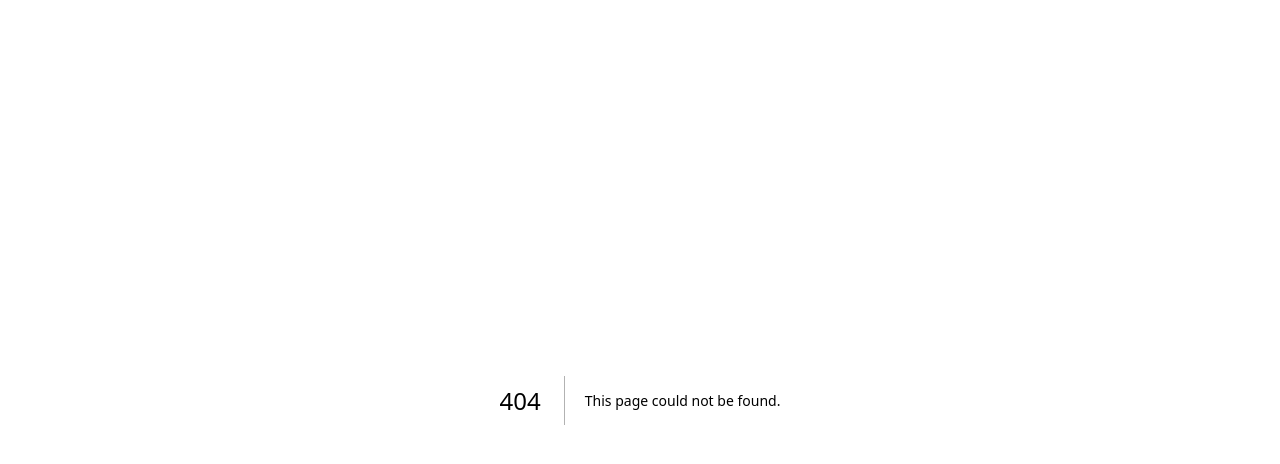
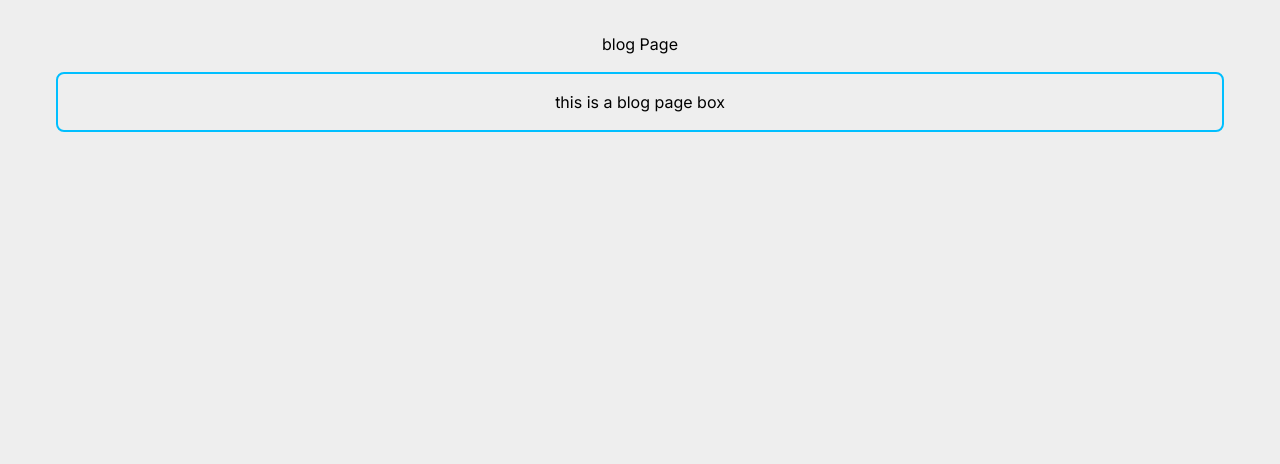
Before and after one commit to Robert-J-WANG/next_basic, a Next.js app: page /blog in a window 1280 px wide. Before the commit this address had no page. Shown: the top 464 px of the page. Built offline with nearby package versions, Linux system fonts and the light colour scheme.

Commit message:
01-初体验

```diff
--- /dev/null
+++ b/app/about/page.tsx
@@ -0,0 +1,8 @@
+export default function page() {
+  return (
+    <div className="container">
+      <h1>About Page</h1>
+      <div className="box">this is a about page box</div>
+    </div>
+  );
+}
--- /dev/null
+++ b/app/blog/firstBlog/page.tsx
@@ -0,0 +1,5 @@
+import React from "react";
+
+export default function page() {
+  return <div>this is the 1 blog</div>;
+}
--- /dev/null
+++ b/app/blog/page.tsx
@@ -0,0 +1,10 @@
+import React from "react";
+
+export default function page() {
+  return (
+    <div className="container">
+      <h1>blog Page</h1>
+      <div className="box">this is a blog page box</div>
+    </div>
+  );
+}
--- /dev/null
+++ b/app/blog/secondBlog/page.tsx
@@ -0,0 +1,5 @@
+import React from "react";
+
+export default function page() {
+  return <div>this is the 2 blog</div>;
+}
--- a/app/globals.css
+++ b/app/globals.css
@@ -2,26 +2,48 @@
 @tailwind components;
 @tailwind utilities;
 
-:root {
-  --foreground-rgb: 0, 0, 0;
-  --background-start-rgb: 214, 219, 220;
-  --background-end-rgb: 255, 255, 255;
+
+body{
+  background-color: #eee;
+}
+.container {
+  max-width: 1200px;
+  padding: 1rem;
+  margin: 0 auto;
 }
 
-@media (prefers-color-scheme: dark) {
-  :root {
-    --foreground-rgb: 255, 255, 255;
-    --background-start-rgb: 0, 0, 0;
-    --background-end-rgb: 0, 0, 0;
-  }
+.container > div {
+  display: flex;
+  justify-content: space-evenly;
+  align-items: stretch;
+  margin: 1rem 0;
+  gap: 1rem;
 }
 
-body {
-  color: rgb(var(--foreground-rgb));
-  background: linear-gradient(
-      to bottom,
-      transparent,
-      rgb(var(--background-end-rgb))
-    )
-    rgb(var(--background-start-rgb));
+.container > h1{
+  text-align: center;
+  margin: 1rem 0;
 }
+
+.box{
+  flex-grow: 1;
+  padding: 1rem;
+  border-radius: 0.5rem;
+  border: 2px solid deepskyblue;
+}
+
+button{
+  padding: 0.5rem;
+  border-radius: 0.5rem;
+  border: none;
+  background-color: mediumseagreen;
+  color: white;
+  font-size: 1rem;
+  cursor: pointer;
+  margin: 0.5rem;
+}
+
+
+button:hover{
+  background-color: darkgreen;
+}
--- a/app/page.tsx
+++ b/app/page.tsx
@@ -1,113 +1,10 @@
-import Image from 'next/image'
+import Image from "next/image";
 
 export default function Home() {
   return (
-    <main className="flex min-h-screen flex-col items-center justify-between p-24">
-      <div className="z-10 max-w-5xl w-full items-center justify-between font-mono text-sm lg:flex">
-        <p className="fixed left-0 top-0 flex w-full justify-center border-b border-gray-300 bg-gradient-to-b from-zinc-200 pb-6 pt-8 backdrop-blur-2xl dark:border-neutral-800 dark:bg-zinc-800/30 dark:from-inherit lg:static lg:w-auto  lg:rounded-xl lg:border lg:bg-gray-200 lg:p-4 lg:dark:bg-zinc-800/30">
-          Get started by editing&nbsp;
-          <code className="font-mono font-bold">app/page.tsx</code>
-        </p>
-        <div className="fixed bottom-0 left-0 flex h-48 w-full items-end justify-center bg-gradient-to-t from-white via-white dark:from-black dark:via-black lg:static lg:h-auto lg:w-auto lg:bg-none">
-          <a
-            className="pointer-events-none flex place-items-center gap-2 p-8 lg:pointer-events-auto lg:p-0"
-            href="https://vercel.com?utm_source=create-next-app&utm_medium=appdir-template&utm_campaign=create-next-app"
-            target="_blank"
-            rel="noopener noreferrer"
-          >
-            By{' '}
-            <Image
-              src="/vercel.svg"
-              alt="Vercel Logo"
-              className="dark:invert"
-              width={100}
-              height={24}
-              priority
-            />
-          </a>
-        </div>
-      </div>
-
-      <div className="relative flex place-items-center before:absolute before:h-[300px] before:w-[480px] before:-translate-x-1/2 before:rounded-full before:bg-gradient-radial before:from-white before:to-transparent before:blur-2xl before:content-[''] after:absolute after:-z-20 after:h-[180px] after:w-[240px] after:translate-x-1/3 after:bg-gradient-conic after:from-sky-200 after:via-blue-200 after:blur-2xl after:content-[''] before:dark:bg-gradient-to-br before:dark:from-transparent before:dark:to-blue-700 before:dark:opacity-10 after:dark:from-sky-900 after:dark:via-[#0141ff] after:dark:opacity-40 before:lg:h-[360px] z-[-1]">
-        <Image
-          className="relative dark:drop-shadow-[0_0_0.3rem_#ffffff70] dark:invert"
-          src="/next.svg"
-          alt="Next.js Logo"
-          width={180}
-          height={37}
-          priority
-        />
-      </div>
-
-      <div className="mb-32 grid text-center lg:max-w-5xl lg:w-full lg:mb-0 lg:grid-cols-4 lg:text-left">
-        <a
-          href="https://nextjs.org/docs?utm_source=create-next-app&utm_medium=appdir-template&utm_campaign=create-next-app"
-          className="group rounded-lg border border-transparent px-5 py-4 transition-colors hover:border-gray-300 hover:bg-gray-100 hover:dark:border-neutral-700 hover:dark:bg-neutral-800/30"
-          target="_blank"
-          rel="noopener noreferrer"
-        >
-          <h2 className={`mb-3 text-2xl font-semibold`}>
-            Docs{' '}
-            <span className="inline-block transition-transform group-hover:translate-x-1 motion-reduce:transform-none">
-              -&gt;
-            </span>
-          </h2>
-          <p className={`m-0 max-w-[30ch] text-sm opacity-50`}>
-            Find in-depth information about Next.js features and API.
-          </p>
-        </a>
-
-        <a
-          href="https://nextjs.org/learn?utm_source=create-next-app&utm_medium=appdir-template-tw&utm_campaign=create-next-app"
-          className="group rounded-lg border border-transparent px-5 py-4 transition-colors hover:border-gray-300 hover:bg-gray-100 hover:dark:border-neutral-700 hover:dark:bg-neutral-800/30"
-          target="_blank"
-          rel="noopener noreferrer"
-        >
-          <h2 className={`mb-3 text-2xl font-semibold`}>
-            Learn{' '}
-            <span className="inline-block transition-transform group-hover:translate-x-1 motion-reduce:transform-none">
-              -&gt;
-            </span>
-          </h2>
-          <p className={`m-0 max-w-[30ch] text-sm opacity-50`}>
-            Learn about Next.js in an interactive course with&nbsp;quizzes!
-          </p>
-        </a>
-
-        <a
-          href="https://vercel.com/templates?framework=next.js&utm_source=create-next-app&utm_medium=appdir-template&utm_campaign=create-next-app"
-          className="group rounded-lg border border-transparent px-5 py-4 transition-colors hover:border-gray-300 hover:bg-gray-100 hover:dark:border-neutral-700 hover:dark:bg-neutral-800/30"
-          target="_blank"
-          rel="noopener noreferrer"
-        >
-          <h2 className={`mb-3 text-2xl font-semibold`}>
-            Templates{' '}
-            <span className="inline-block transition-transform group-hover:translate-x-1 motion-reduce:transform-none">
-              -&gt;
-            </span>
-          </h2>
-          <p className={`m-0 max-w-[30ch] text-sm opacity-50`}>
-            Explore the Next.js 13 playground.
-          </p>
-        </a>
-
-        <a
-          href="https://vercel.com/new?utm_source=create-next-app&utm_medium=appdir-template&utm_campaign=create-next-app"
-          className="group rounded-lg border border-transparent px-5 py-4 transition-colors hover:border-gray-300 hover:bg-gray-100 hover:dark:border-neutral-700 hover:dark:bg-neutral-800/30"
-          target="_blank"
-          rel="noopener noreferrer"
-        >
-          <h2 className={`mb-3 text-2xl font-semibold`}>
-            Deploy{' '}
-            <span className="inline-block transition-transform group-hover:translate-x-1 motion-reduce:transform-none">
-              -&gt;
-            </span>
-          </h2>
-          <p className={`m-0 max-w-[30ch] text-sm opacity-50`}>
-            Instantly deploy your Next.js site to a shareable URL with Vercel.
-          </p>
-        </a>
-      </div>
-    </main>
-  )
+    <div className="container">
+      <h1>Welcome Home</h1>
+      <div className="box">this is a home page box</div>
+    </div>
+  );
 }
--- /dev/null
+++ b/app/profile/page.tsx
@@ -0,0 +1,10 @@
+import React from "react";
+
+export default function page() {
+  return (
+    <div className="container">
+      <h1>Profile Page</h1>
+      <div className="box">this is a Profile page box</div>
+    </div>
+  );
+}
```
Also changed, not shown: 1 other file (tests, documents, lock files or other folders).
